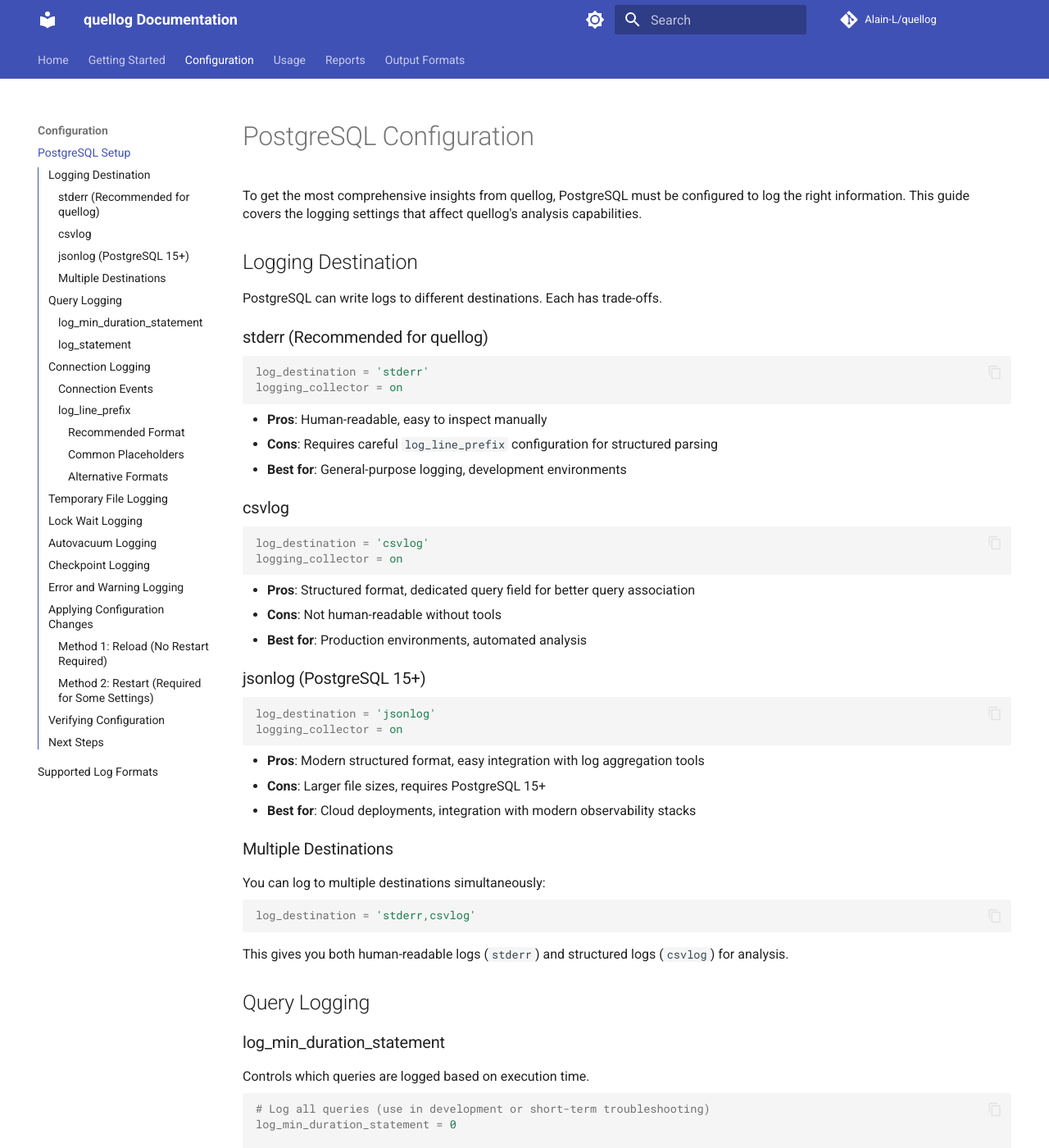
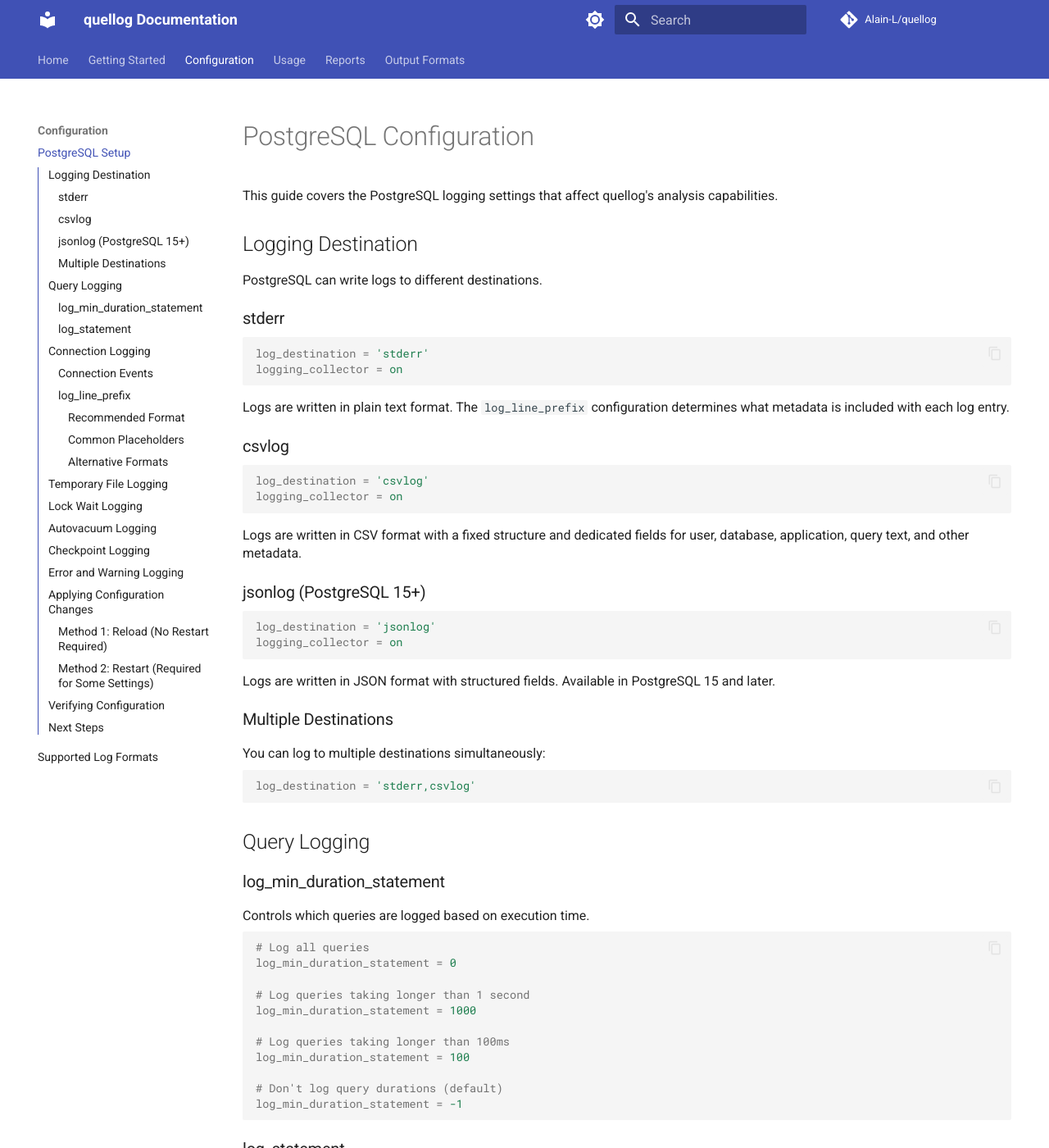
Before and after one commit to Alain-L/quellog, an MkDocs documentation site: the page built from docs/postgresql-setup.md, in a window 1280 px wide and 1400 px high. Shown: the whole window at 82% size. Built offline with MkDocs 1.6.1 and Material for MkDocs 9.7.7, drawn with Linux system fonts in a browser that asks for light colours; comment, search, counter and statistics services are not loaded; some of the changed text lies outside the part shown.

Commit message:
docs: remove prescriptive language from postgresql-setup.md
Remove all pros/cons/best-for lists and recommendations. Keep descriptions purely factual:
- Removed pros/cons/best-for from logging destination formats (stderr, csvlog, jsonlog)
- Removed checkmarks and judgments from log_line_prefix examples
- Removed warning/tip admonitions with recommendations
- Removed prescriptive comments from code examples
- Removed "helps identify" and similar benefit statements

The guide now describes what each setting does without prescribing how to use it.
quellog supports all PostgreSQL log formats regardless of implementation reasons.

````diff
--- a/docs/postgresql-setup.md
+++ b/docs/postgresql-setup.md
@@ -1,21 +1,19 @@
 # PostgreSQL Configuration
 
-To get the most comprehensive insights from quellog, PostgreSQL must be configured to log the right information. This guide covers the logging settings that affect quellog's analysis capabilities.
+This guide covers the PostgreSQL logging settings that affect quellog's analysis capabilities.
 
 ## Logging Destination
 
-PostgreSQL can write logs to different destinations. Each has trade-offs.
+PostgreSQL can write logs to different destinations.
 
-### stderr (Recommended for quellog)
+### stderr
 
 ```ini
 log_destination = 'stderr'
 logging_collector = on
 ```
 
-- **Pros**: Human-readable, easy to inspect manually
-- **Cons**: Requires careful `log_line_prefix` configuration for structured parsing
-- **Best for**: General-purpose logging, development environments
+Logs are written in plain text format. The `log_line_prefix` configuration determines what metadata is included with each log entry.
 
 ### csvlog
 
@@ -24,9 +22,7 @@
 logging_collector = on
 ```
 
-- **Pros**: Structured format, dedicated query field for better query association
-- **Cons**: Not human-readable without tools
-- **Best for**: Production environments, automated analysis
+Logs are written in CSV format with a fixed structure and dedicated fields for user, database, application, query text, and other metadata.
 
 ### jsonlog (PostgreSQL 15+)
 
@@ -35,9 +31,7 @@
 logging_collector = on
 ```
 
-- **Pros**: Modern structured format, easy integration with log aggregation tools
-- **Cons**: Larger file sizes, requires PostgreSQL 15+
-- **Best for**: Cloud deployments, integration with modern observability stacks
+Logs are written in JSON format with structured fields. Available in PostgreSQL 15 and later.
 
 ### Multiple Destinations
 
@@ -47,8 +41,6 @@
 log_destination = 'stderr,csvlog'
 ```
 
-This gives you both human-readable logs (`stderr`) and structured logs (`csvlog`) for analysis.
-
 ## Query Logging
 
 ### log_min_duration_statement
@@ -56,7 +48,7 @@
 Controls which queries are logged based on execution time.
 
 ```ini
-# Log all queries (use in development or short-term troubleshooting)
+# Log all queries
 log_min_duration_statement = 0
 
 # Log queries taking longer than 1 second
@@ -65,28 +57,9 @@
 # Log queries taking longer than 100ms
 log_min_duration_statement = 100
 
-# Don't log query durations (default, not recommended for quellog)
+# Don't log query durations (default)
 log_min_duration_statement = -1
 ```
-
-!!! warning "Performance Impact"
-    Setting `log_min_duration_statement = 0` logs **every query**, which can:
-
-    - Generate massive log files on busy databases
-    - Increase I/O load
-    - Impact overall performance
-
-    Use this setting only in development or for temporary troubleshooting. In production, set a reasonable threshold (e.g., 100-1000ms).
-
-!!! tip "Finding the Right Threshold"
-    Start with a higher threshold (e.g., `1000` ms) and gradually lower it:
-
-    ```bash
-    # Analyze with 1s threshold
-    quellog /var/log/postgresql/*.log --sql-summary
-
-    # If you want more detail, lower the threshold and re-analyze
-    ```
 
 ### log_statement
 
@@ -102,15 +75,9 @@
 # Log DDL + data modification statements (INSERT, UPDATE, DELETE)
 log_statement = 'mod'
 
-# Log all statements (very verbose!)
+# Log all statements
 log_statement = 'all'
 ```
-
-!!! tip "Combining with log_min_duration_statement"
-    `log_statement = 'ddl'` combined with `log_min_duration_statement = 100` gives you:
-
-    - All DDL statements (CREATE TABLE, etc.)
-    - DML statements that take > 100ms
 
 ## Connection Logging
 
@@ -123,12 +90,6 @@
 # Log disconnections with session statistics
 log_disconnections = on
 ```
-
-When enabled, quellog can analyze:
-
-- Connection rate over time
-- Session duration distribution
-- Clients connecting to the database
 
 Example log output:
 
@@ -185,9 +146,6 @@
     2025-01-13 14:32:18 UTC [12345] LOG:  ...
     ```
 
-    ✅ Works with quellog
-    ❌ No database/user filtering available
-
 === "Detailed"
 
     ```ini
@@ -199,9 +157,6 @@
     2025-01-13 14:32:18.456 UTC [12345] postgres@mydb 192.168.1.100 LOG:  ...
     ```
 
-    ✅ Works with quellog
-    ✅ Includes milliseconds
-
 === "With Transaction ID"
 
     ```ini
@@ -212,9 +167,6 @@
     ```
     2025-01-13 14:32:18 UTC [12345]: [1-1] user=postgres,db=mydb,app=psql,host=192.168.1.100,xid=5678 LOG:  ...
     ```
-
-    ✅ Works with quellog
-    ✅ Includes transaction ID for correlation
 
 !!! info "CSV Log Format"
     When using `log_destination = 'csvlog'`, CSV logs have a fixed structure with dedicated fields for user, database, application, etc.
@@ -232,7 +184,7 @@
 log_temp_files = -1
 ```
 
-Temporary files are created when queries exceed `work_mem`. Logging them helps identify memory-hungry queries.
+Temporary files are created when queries exceed `work_mem`.
 
 Example log output:
 
@@ -331,8 +283,6 @@
 # Options: debug5, debug4, debug3, debug2, debug1, info, notice, warning, error, log, fatal, panic
 ```
 
-For production, `warning` or `error` is typically appropriate. For development or troubleshooting, `info` or `log` provides more detail.
-
 ## Applying Configuration Changes
 
 ### Method 1: Reload (No Restart Required)
````
